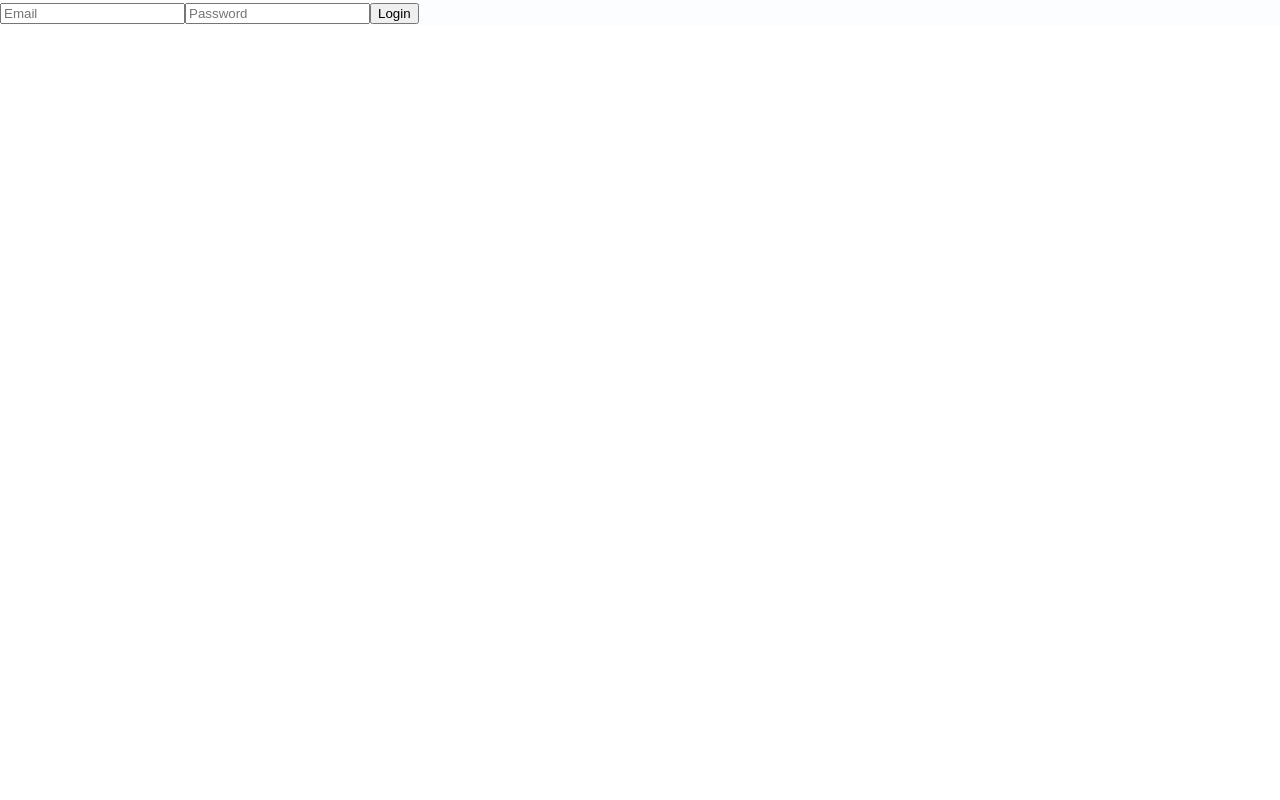
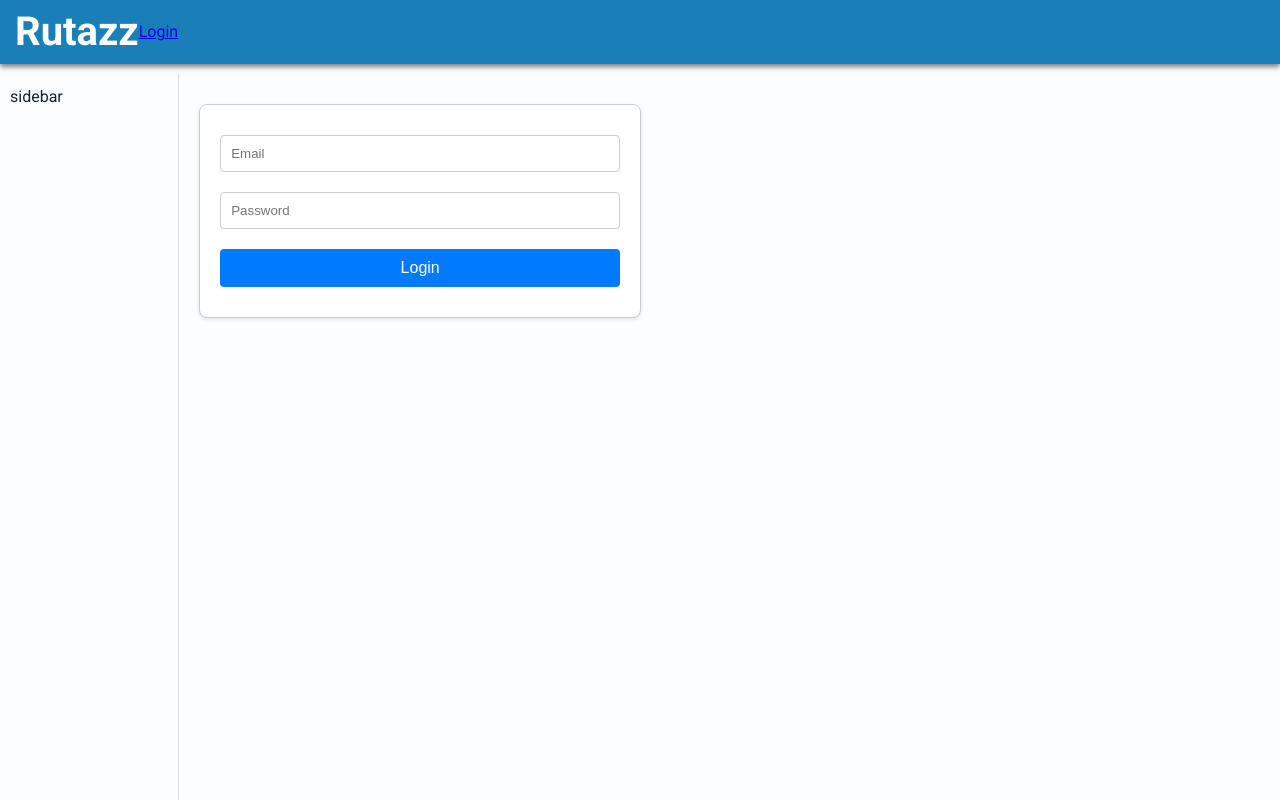
Before and after one commit to darvein/istrac-frontend, a Vue app: page /login in a window 1280 px wide. Shown: the top 800 px of the page. Built offline with nearby package versions, Linux system fonts and the light colour scheme; no server answers.

Commit message:
Testing user profile

```diff
--- a/src/components/EmailPasswordLogin.vue
+++ b/src/components/EmailPasswordLogin.vue
@@ -1,10 +1,12 @@
 <template>
+  <div class="login-form-wrapper">
     <div class="login-form">
-    <input type="email" v-model="email" placeholder="Email" />
-    <input type="password" v-model="password" placeholder="Password" />
-    <button @click="loginWithEmail">Login</button>
+      <input type="email" v-model="email" placeholder="Email" class="login-input"/>
+      <input type="password" v-model="password" placeholder="Password" class="login-input"/>
+      <button @click="loginWithEmail" class="login-button">Login</button>
       <!-- Error message -->
       <p v-if="errorMessage" class="error-message">{{ errorMessage }}</p>
+    </div>
   </div>
 </template>
 
@@ -47,7 +49,50 @@ export default defineComponent({
 </script>
 
 <style scoped>
+.login-form-wrapper {
+  align-items: center;
+  padding-top: 20px; /* Add some padding at the top */
+  height: 100vh;
+}
+
+.login-form {
+  padding: 20px;
+  border: 1px solid #ccc;
+  border-radius: 8px;
+  box-shadow: 0 2px 4px rgba(0,0,0,0.1);
+  width: 100%;
+  max-width: 400px;
+  background: white;
+}
+
+.login-input {
+  width: 100%;
+  padding: 10px;
+  margin: 10px 0;
+  border: 1px solid #ccc;
+  border-radius: 4px;
+  box-sizing: border-box;
+}
+
+.login-button {
+  width: 100%;
+  padding: 10px;
+  margin: 10px 0;
+  background-color: #007bff;
+  color: white;
+  border: none;
+  border-radius: 4px;
+  cursor: pointer;
+  font-size: 16px;
+}
+
+.login-button:hover {
+  background-color: #0056b3;
+}
+
 .error-message {
-  color: red;
+  color: #d32f2f;
+  font-size: 14px;
+  margin-top: 10px;
 }
 </style>
--- a/src/components/ProfilePage.vue
+++ b/src/components/ProfilePage.vue
@@ -2,15 +2,49 @@
 <template>
   <div class="profile-page">
     <h1>Profile</h1>
-    <!-- Display user's profile information here -->
-    <p>Welcome, user!</p>
+    <div v-if="user">
+      <p>Welcome, {{ user.displayName || user.email }}!</p>
+      <p>Email: {{ user.email }}</p>
+      <img v-if="user.photoURL" :src="user.photoURL" alt="Profile photo" class="profile-photo">
+    </div>
+    <div v-else>
+      <p>User is not logged in.</p>
+    </div>
   </div>
 </template>
 
 <script lang="ts">
-import { defineComponent } from 'vue';
+import { defineComponent, onMounted, ref } from 'vue';
+import { getAuth, User } from 'firebase/auth'; // Import the User type
 
 export default defineComponent({
   name: 'ProfilePage',
+  setup() {
+    const user = ref<User | null>(null);
+
+    onMounted(() => {
+      const auth = getAuth();
+      user.value = auth.currentUser;
+    });
+
+    return {
+      user,
+    };
+  },
 });
 </script>
+
+<style scoped>
+.profile-page {
+  max-width: 400px;
+  margin: 0 auto;
+  padding: 20px;
+}
+
+.profile-photo {
+  width: 100px;
+  height: 100px;
+  border-radius: 50%;
+  margin-top: 20px;
+}
+</style>
--- a/src/router/index.ts
+++ b/src/router/index.ts
@@ -1,11 +1,19 @@
-import { getAuth } from "firebase/auth";
-
+import { getAuth, signOut } from "firebase/auth";
 import { createRouter, createWebHistory } from 'vue-router';
 import HomeView from '@/views/HomeView.vue'
 import ListingView from '@/views/ListingView.vue'
 import LoginView from '@/views/LoginView.vue'; // Update the import path as necessary
 import PlaceDetail from '@/components/PlaceDetail.vue';
 import UserProfileView from '@/views/UserProfileView.vue';
+
+import { RouteLocationNormalized, NavigationGuardNext } from 'vue-router';
+const LogoutComponent = {
+  template: '<div></div>', // Dummy component, no real template needed
+  beforeRouteEnter(to: RouteLocationNormalized, from: RouteLocationNormalized, next: NavigationGuardNext) {
+    const auth = getAuth();
+    signOut(auth).then(() => next('/login')).catch(() => next('/login'));
+  }
+};
 
 const routes = [
   {
@@ -52,6 +60,11 @@ const routes = [
     component: UserProfileView,
     meta: { requiresAuth: true }
   },
+  {
+    path: '/logout',
+    name: 'Logout',
+    component: LogoutComponent
+  },
 ]
 
 const router = createRouter({
@@ -63,12 +76,15 @@ const router = createRouter({
 router.beforeEach((to, from, next) => {
   const requiresAuth = to.matched.some(record => record.meta.requiresAuth);
   const auth = getAuth();
-  const isAuthenticated = auth.currentUser; // Check if the user is authenticated
+  const isAuthenticated = auth.currentUser;
+  const goingToLoginPage = to.path === '/login';
 
   if (requiresAuth && !isAuthenticated) {
-    next('/login'); // Redirect to the login page if not authenticated
+    next('/login');
+  } else if(goingToLoginPage && isAuthenticated) {
+    next('/profile')
   } else {
-    next(); // Proceed to route
+    next();
   }
 });
 
--- a/src/views/LoginView.vue
+++ b/src/views/LoginView.vue
@@ -1,17 +1,27 @@
 <template>
-  <div class="login-page">
-    <!-- Your login form component -->
-    <email-password-login />
-  </div>
+  <base-layout>
+    <template #header></template>
+
+    <template #sidebar>
+      sidebar
+    </template>
+
+    <div class="login-page">
+      <email-password-login />
+    </div>
+
+  </base-layout>
 </template>
 
 <script lang="ts">
 import { defineComponent } from 'vue';
-import EmailPasswordLogin from '@/components/EmailPasswordLogin.vue'; // Update the import path as necessary
+import BaseLayout from '@/components/BaseLayout.vue';
+import EmailPasswordLogin from '@/components/EmailPasswordLogin.vue';
 
 export default defineComponent({
   name: 'LoginView',
   components: {
+    BaseLayout,
     EmailPasswordLogin
   }
 });
--- a/src/views/UserProfileView.vue
+++ b/src/views/UserProfileView.vue
@@ -3,7 +3,7 @@
     <template #header></template>
 
     <template #sidebar>
-      hello
+      sidebar
     </template>
 
     <div class="listing">
@@ -15,11 +15,13 @@
 
 <script lang="ts">
   import {defineComponent} from 'vue';
+  import BaseLayout from '@/components/BaseLayout.vue';
   import ProfilePage from '@/components/ProfilePage.vue'
 
   export default defineComponent({
     name: 'UserProfileView',
     components: {
+      BaseLayout,
       ProfilePage,
     }
   });
```
Lines whose indentation alone changed are shown as unchanged.
